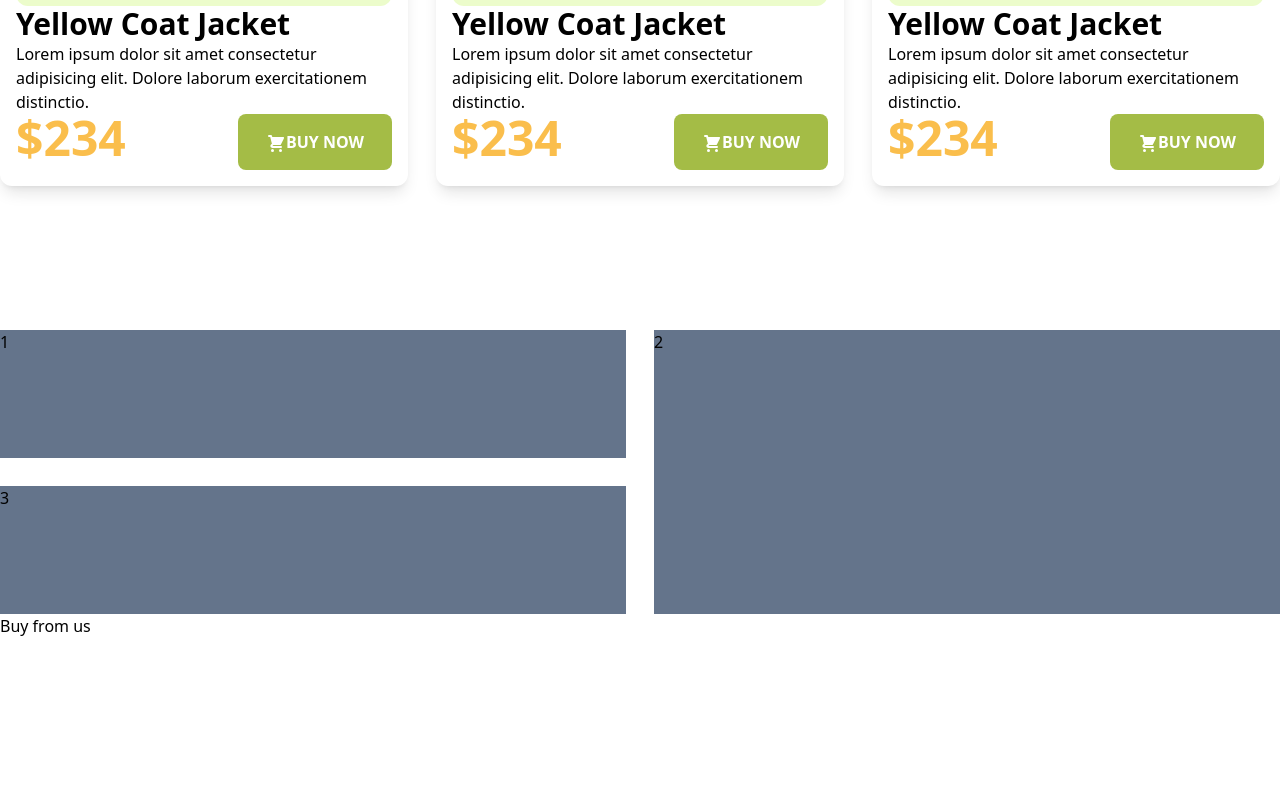
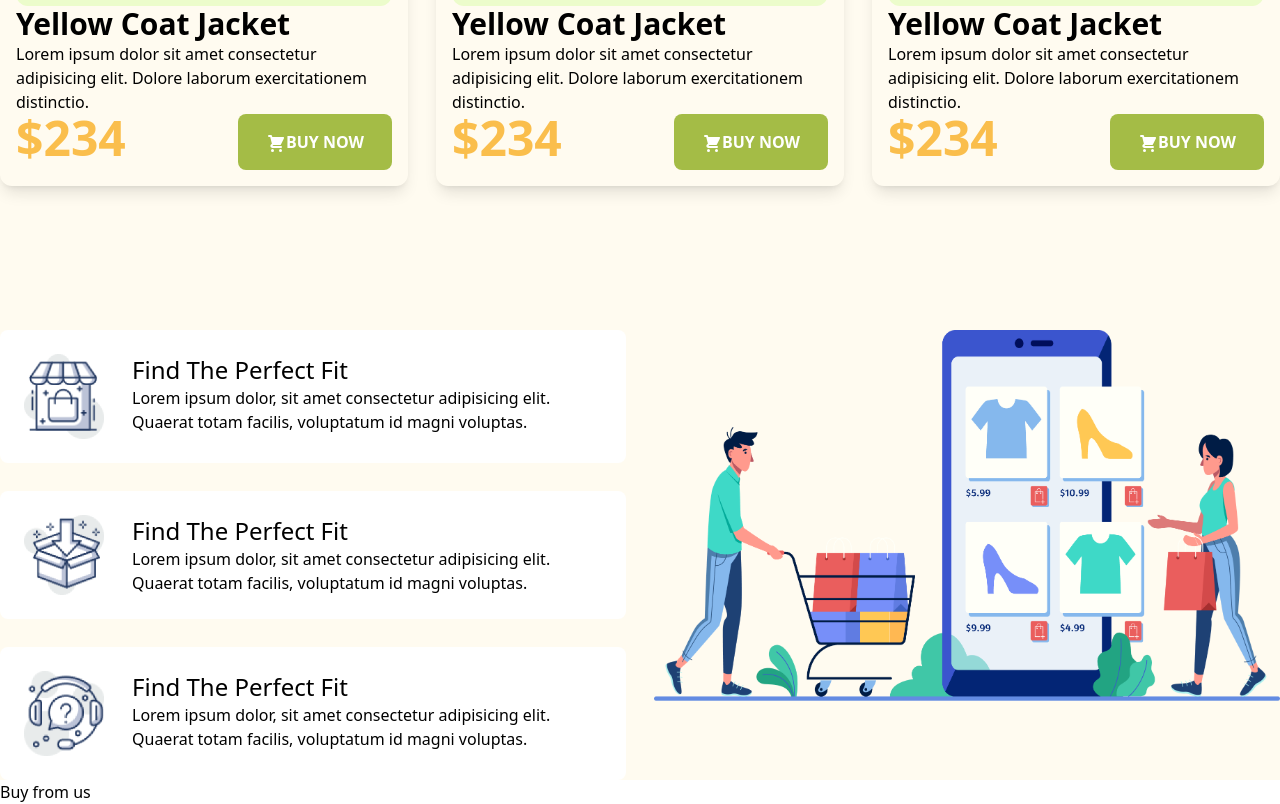
Before and after one commit to devriazul/Penguin_Fashion_Tailwind, a plain HTML site: page index.html in a window 1280 px wide. Shown: the part 1860-2664 px from the top of the page. Before the commit the page ends 2498 px from the top, so only its background shows below. Drawn offline with nearby package versions, Linux system fonts and the light colour scheme.

Commit message:
Added Title

```diff
--- a/index.html
+++ b/index.html
@@ -51,7 +51,7 @@
         </section>
     </header>
 
-    <main>
+    <main class="bg-penguin">
         <!-- Woman Jacket Section  -->
         <section class="container mx-auto pb-24">
             <h2 class="text-5xl font-bold">Woman Jacket</h2>
@@ -147,11 +147,35 @@
 
         <!-- Benefits section  -->
 
-        <section>
+        <section class="container mx-auto ">
             <div class="grid grid-cols-2 gap-7">
-                <div class="h-32 bg-slate-500">1</div>
-                <div class="bg-slate-500 row-span-2">2</div>
-                <div class="h-32 bg-slate-500">3</div>
+                <div class="rounded-lg flex bg-white p-6 gap-7">
+                    <img class="w-20" src="images/house.png" alt="">
+                    <div>
+                        <h4 class="text-2xl">Find The Perfect Fit</h4>
+                        <p>Lorem ipsum dolor, sit amet consectetur adipisicing elit. Quaerat totam facilis, voluptatum id magni voluptas.</p>
+                    </div>
+
+                </div>
+                <div class=" row-span-3">
+                    <img src="images/shopping.png" alt="">
+                </div>
+                <div class="rounded-lg flex bg-white p-6 gap-7">
+                    <img class="w-20" src="images/box.png" alt="">
+                    <div>
+                        <h4 class="text-2xl">Find The Perfect Fit</h4>
+                        <p>Lorem ipsum dolor, sit amet consectetur adipisicing elit. Quaerat totam facilis, voluptatum id magni voluptas.</p>
+                    </div>
+
+                </div>
+                <div class="rounded-lg flex bg-white p-6 gap-7">
+                    <img class="w-20" src="images/question.png" alt="">
+                    <div>
+                        <h4 class="text-2xl">Find The Perfect Fit</h4>
+                        <p>Lorem ipsum dolor, sit amet consectetur adipisicing elit. Quaerat totam facilis, voluptatum id magni voluptas.</p>
+                    </div>
+
+                </div>
             </div>
         </section>
 
```
